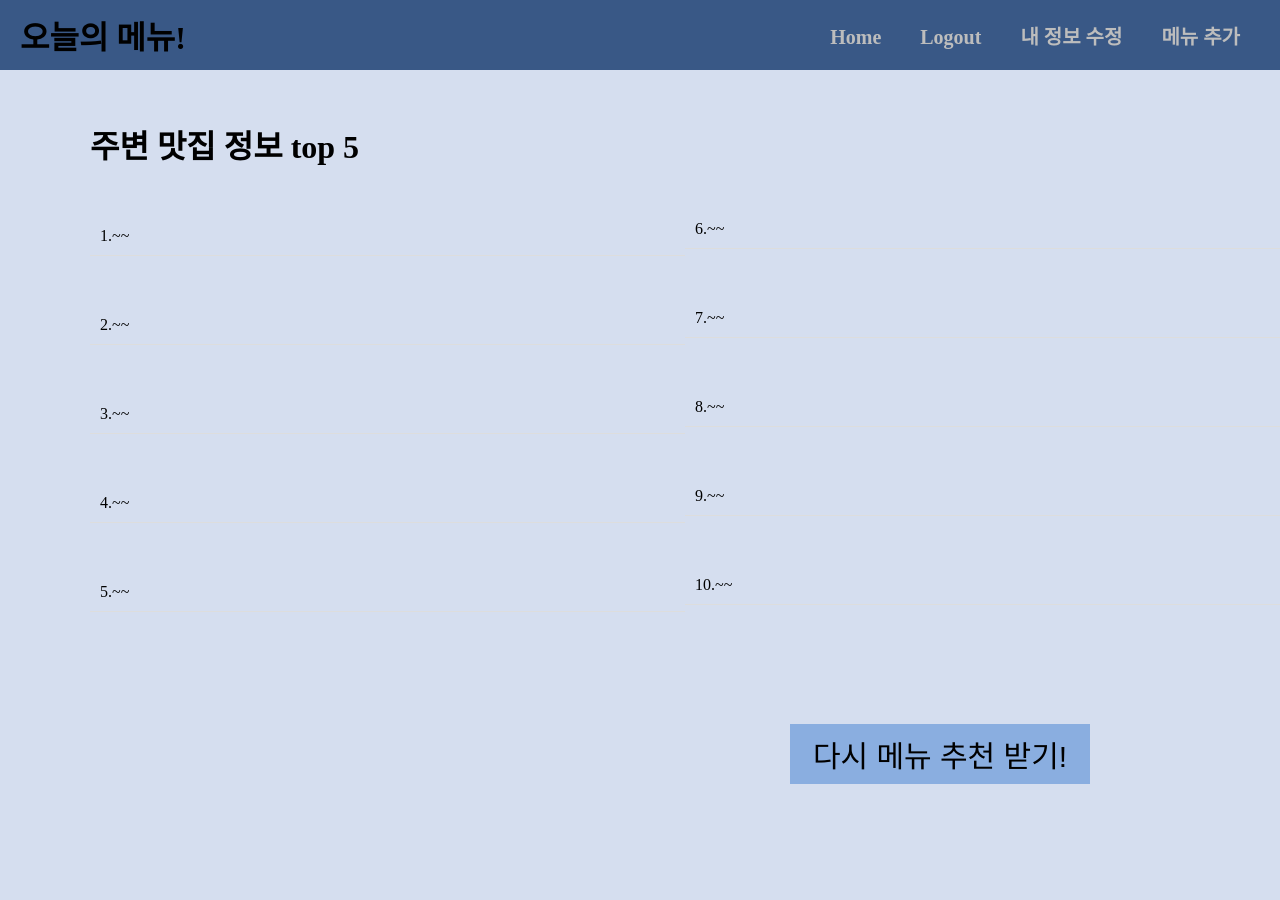
After one commit to Kimmoongi0320/Webclient, a Python web app: template templates/store.html in a window 1280 px wide. The commit adds this page. Run offline with Jinja, Linux system fonts and the light colour scheme; the template is opened without the code that fills it, so the values that code supplies are empty.

Commit message:
third commit

```diff
--- a/static/style.css
+++ b/static/style.css
@@ -148,3 +148,73 @@ header{
 #food_menu{
     margin-top: 200px;
 }
+#food_button{
+    background-color: #8AAEE0;
+    width: 350px;
+    height: 60px;
+    border: none;
+    font-size: 30px;
+    font-weight: 600;
+    margin-top: 80px;
+}
+#go_home{
+    background-color: #8AAEE0;
+    margin-top: 30px;
+    height: 60px;
+    border: none;
+    font-size: 30px;
+    font-weight: 400;
+    width: 300px;
+}
+
+/* 음식점 페이지 */
+#store_body{
+    margin-top: 100px;
+    padding-left: 90px;
+}
+#stores{
+    margin-top: 50px;
+}
+
+/* 정보 수정페이지 */
+#info_name{
+    font-weight: 500;
+    margin-top: 70px;
+    margin-left: 50px;
+}
+#info_img{
+    width: 100px;
+}
+#info_input{
+    border: none ;
+    width: 500px;
+    border-radius: 5px;
+    height: 30px;
+    margin-left: 50px;
+}
+#info_input2{
+    border: none ;
+    width: 500px;
+    border-radius: 5px;
+    height: 30px;
+    margin-left: 50px;
+    background-color: #cccccc
+    ;
+}
+#info_button{
+    width: 250px;
+    border: none;
+    margin-left: 50px;
+    margin-top:30px ;
+    height: 30px;
+    border-radius: 5px
+}
+#info_button2{
+    width: 250px;
+    border: solid;
+    border-color: #333333;
+    margin-left: 10px;
+    margin-top:30px ;
+    height: 30px;
+    border-radius: 5px
+}
--- /dev/null
+++ b/templates/store.html
@@ -0,0 +1,79 @@
+<!DOCTYPE html>
+<html lang="en">
+  <head>
+    <meta charset="UTF-8" />
+    <meta name="viewport" content="width=device-width, initial-scale=1.0" />
+    <title>오늘의 메뉴</title>
+    <link rel="stylesheet" href="../static/style.css" />
+    <style>
+      /* 추가한 CSS */
+      body,
+      html {
+        height: 100%;
+        margin: 0;
+      }
+      #recommand_header {
+        display: flex;
+        justify-content: space-between;
+        align-items: center;
+        padding: 10px 20px;
+      }
+      #store_body {
+        display: flex;
+        flex-wrap: wrap;
+        height: calc(100% - 50px); /* 헤더 높이를 제외한 나머지 공간 차지 */
+      }
+      #store_left,
+      #store_right {
+        width: 50%;
+        overflow-y: auto; /* 스크롤 추가 */
+      }
+      #store_left ul,
+      #store_right ul {
+        padding: 0;
+      }
+      #stores {
+        list-style: none;
+        padding: 10px;
+        border-bottom: 1px solid #ddd; /* 구분선 추가 */
+      }
+    </style>
+  </head>
+  <body>
+    <header id="recommand_header">
+      <h1 id="recommand_title">오늘의 메뉴!</h1>
+
+      <nav>
+        <a href="#" id="menu">Home</a>
+        <a href="#" id="menu">Logout</a>
+        <a href="#" id="menu">내 정보 수정</a>
+        <a href="#" id="menu">메뉴 추가</a>
+      </nav>
+    </header>
+    <div id="store_body">
+      <div id="store_left">
+        <h1>주변 맛집 정보 top 5</h1>
+        <ul>
+          <li id="stores">1.~~</li>
+          <li id="stores">2.~~</li>
+          <li id="stores">3.~~</li>
+          <li id="stores">4.~~</li>
+          <li id="stores">5.~~</li>
+        </ul>
+      </div>
+      <div id="store_right">
+        <h1></h1>
+        <ul style="margin-top: 110px">
+          <li id="stores">6.~~</li>
+          <li id="stores">7.~~</li>
+          <li id="stores">8.~~</li>
+          <li id="stores">9.~~</li>
+          <li id="stores">10.~~</li>
+        </ul>
+      </div>
+      <button id="go_home" style="margin-left: 700px">
+        다시 메뉴 추천 받기!
+      </button>
+    </div>
+  </body>
+</html>
```
Also changed, not shown: templates/food.html (+5 -2 lines), templates/my_info.html (added, +63 -0 lines), static/img/info.png (added), static/img/pngegg.png (added).
